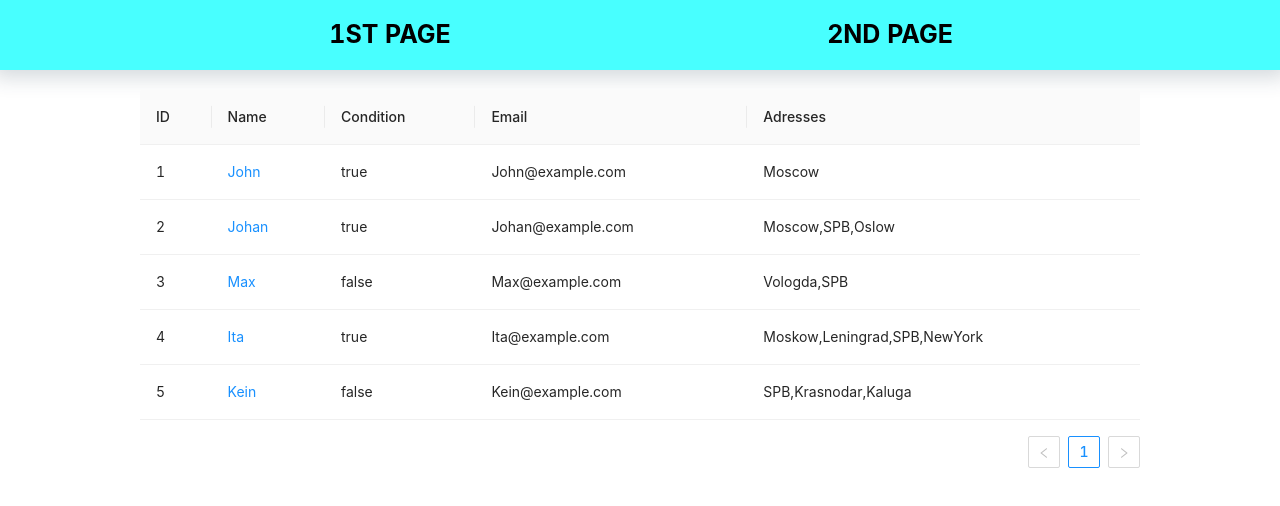
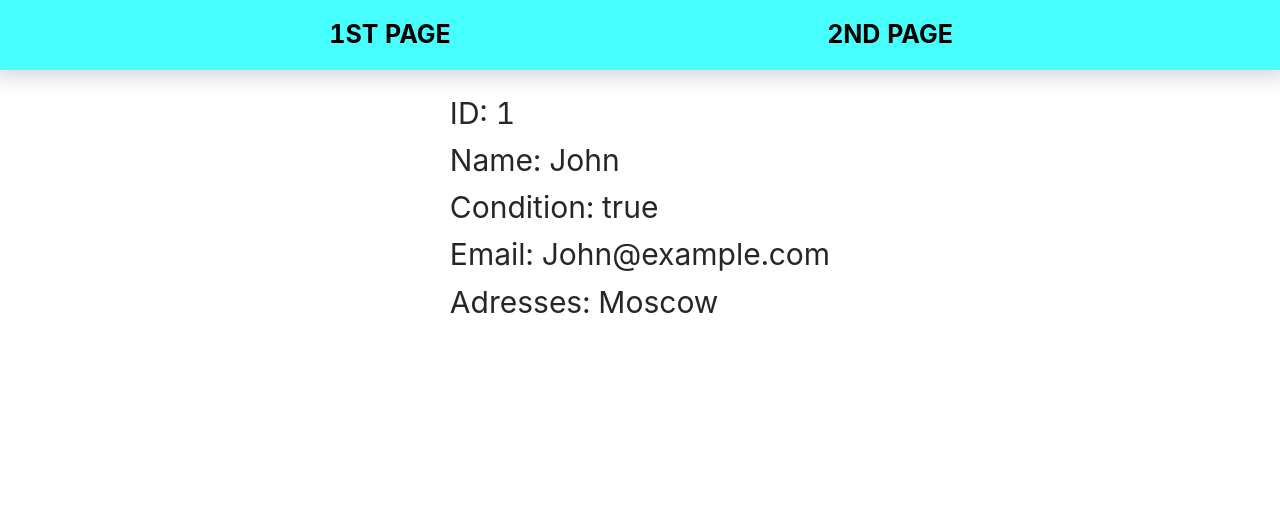
Before and after one commit to DillistoneFav/sedmax-Test, a React (Create React App) app: page /first-page in a window 1280 px wide. Both pictures are taken after a click on the link "John". Shown: the top 506 px of the page. Built offline with nearby package versions, Linux system fonts and the light colour scheme; the HTML template or start-up script is replaced by a standard one.

Commit message:
completed 1st half of task (page with table and entry page in), check TODO on firstPage component

```diff
--- a/src/components/Pages/FirstPage/FirstPage.jsx
+++ b/src/components/Pages/FirstPage/FirstPage.jsx
@@ -1,22 +1,22 @@
 import React from 'react';
 import { useState } from 'react';
 import { useNavigate } from 'react-router-dom';
-import tableData from '../../../store/data.json';
+
 import { Table } from 'antd';
 import 'antd/dist/antd.css';
+
+import { getData } from '../../../store/functions';
+
 import classes from './FirstPage.module.css';
 
 
-
-const data = JSON.parse(JSON.stringify(tableData));
-console.log(data);
+const FirstPage = () => {
+    const data = getData();
+    const router = useNavigate();
+    const [name, setName] = useState(undefined);
 
 
-
-const FirstPage = () => {
-    const router = useNavigate();
-    const [name, setName] = useState('');
-
+    //TODO rework with using ID
     const goToName = (name) => {
         setName(name);
         router(`/first-page/${name}`);
@@ -36,7 +36,7 @@ const FirstPage = () => {
             key: 'Condition',
             render: (bool) => bool ? "true" : "false"
         },
-        { title: 'Email', dataIndex: 'Email', key: 'Email' },
+        { title: 'Email', dataIndex: 'Email', key: 'Email', },
         {
             title: 'Adresses',
             dataIndex: 'Adresses',
@@ -50,6 +50,7 @@ const FirstPage = () => {
             <Table
                 columns={columns}
                 dataSource={data}
+                rowKey="ID"
             />
         </div>
     );
--- /dev/null
+++ b/src/components/Pages/FirstPage/UserPageExactly/UserPageExactly.jsx
@@ -0,0 +1,25 @@
+import React, { useEffect } from 'react';
+import { useParams } from 'react-router-dom';
+import { getData } from '../../../../store/functions'
+import classes from './UserPageExactly.module.css';
+
+const UserPageExactly = () => {
+    const params = useParams();
+    const data = getData();
+
+    const result = data.find(object => {
+        return object.Name === params.id;
+    });
+
+    return (
+        <div className={classes.optionsArray}>
+            <span className={classes.listItem}>ID: {result.ID}</span>
+            <span className={classes.listItem}>Name: {result.Name}</span>
+            <span className={classes.listItem}>Condition: {result.Condition ? "true" : "false"}</span>
+            <span className={classes.listItem}>Email: {result.Email}</span>
+            <span className={classes.listItem}>Adresses: {result.Adresses.join(', ')}</span>
+        </div>
+    );
+};
+
+export default UserPageExactly;
--- /dev/null
+++ b/src/components/Pages/FirstPage/UserPageExactly/UserPageExactly.module.css
@@ -0,0 +1,9 @@
+.optionsArray{
+    display: flex;
+    flex-direction: column;
+}
+
+.listItem{
+    font-size: 30px;
+    text-align: left;
+}
--- a/src/components/Router/router.js
+++ b/src/components/Router/router.js
@@ -1,10 +1,11 @@
 import FirstPage from "../Pages/FirstPage/FirstPage";
+import UserPageExactly from "../Pages/FirstPage/UserPageExactly/UserPageExactly"
 import SecondPage from "../Pages/SecondPage/SecondPage";
 import Error from "../Pages/Error/Error";
 
 export const routes = [
     {path: '/first-page', component: FirstPage, exact: true},
-    {path: '/first-page/:id', component: FirstPage, exact: true},
+    {path: '/first-page/:id', component: UserPageExactly, exact: true},
     {path: '/second-page', component: SecondPage, exact: true},
     {path: '/second-page/:id', component: SecondPage, exact: true},
     {path: '/error', component: Error, exact: true},
--- a/src/store/data.json
+++ b/src/store/data.json
@@ -1,7 +1,6 @@
 [
     {
         "ID": 1,
-        "key": 1,
         "Name": "John",
         "Condition": true,
         "Email": "John@example.com",
@@ -9,7 +8,6 @@
     },
     {
         "ID": 2,
-        "key": 2,
         "Name": "Johan",
         "Condition": true,
         "Email": "Johan@example.com",
@@ -17,7 +15,6 @@
     },
     {
         "ID": 3,
-        "key": 3,
         "Name": "Max",
         "Condition": false,
         "Email": "Max@example.com",
@@ -25,7 +22,6 @@
     },
     {
         "ID": 4,
-        "key": 4,
         "Name": "Ita",
         "Condition": true,
         "Email": "Ita@example.com",
@@ -33,7 +29,6 @@
     },
     {
         "ID": 5,
-        "key": 5,
         "Name": "Kein",
         "Condition": false,
         "Email": "Kein@example.com",
--- /dev/null
+++ b/src/store/functions.js
@@ -0,0 +1,5 @@
+import tableData from './data.json';
+
+export const getData = () => {
+    return JSON.parse(JSON.stringify(tableData))
+}
```
Also changed, not shown: src/components/UI/Loader.jsx (added, +12 -0 lines), src/components/UI/Loader.module.css (added, +16 -0 lines), src/App.js (indentation only).
